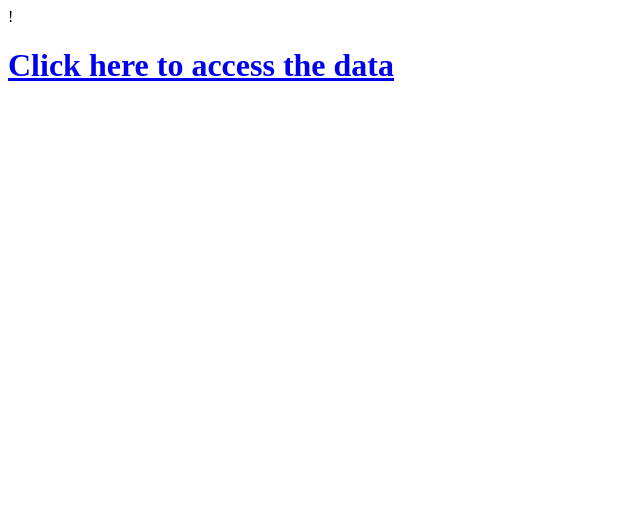
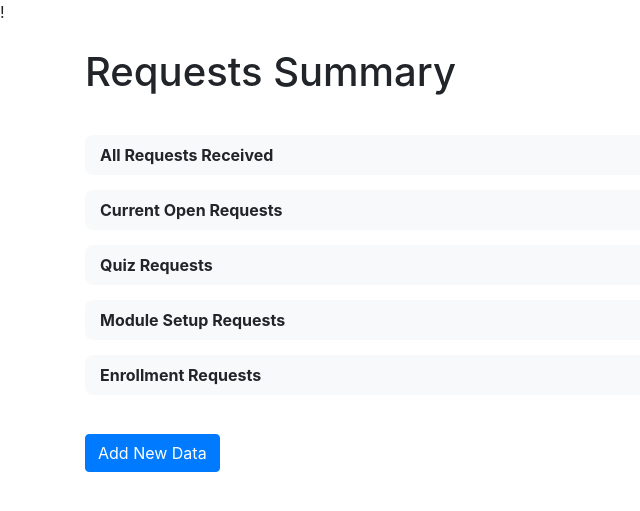
Before and after one commit to JoshVis360/JoshVis360.github.io, a PHP site: page /index.html in a window 1280 px wide. Shown: the top 511 px of the page, without its empty margins (0-640 px from the left). Run offline with PHP 8.4, Linux system fonts and the light colour scheme; lists and menus that the app fills with data are empty.

Commit message:
Big update

```diff
--- a/index.html
+++ b/index.html
@@ -1,17 +1,53 @@
 !<!DOCTYPE html>
-
-
-<html>
-    <head>
-        <meta charset="utf-8">
-        <meta http-equiv="X-UA-Compatible" content="IE=edge">
-        <title></title>
-        <meta name="description" content="">
-        <meta name="viewport" content="width=device-width, initial-scale=1">
-        <link rel="stylesheet" href="">
-    </head>
-    <body>
-        <h1><a href="./index.php">Click here to access the data</a></h1>
-<script src="" async defer></script>
+<html lang="en">
+<head>
+    <meta charset="UTF-8">
+    <meta name="viewport" content="width=device-width, initial-scale=1.0">
+    <title>Index Page</title>
+    <!-- Bootstrap CSS -->
+    <link href="https://stackpath.bootstrapcdn.com/bootstrap/4.5.2/css/bootstrap.min.css" rel="stylesheet">
+    <!-- Custom CSS -->
+    <style>
+        .table-custom {
+            width: 100%;
+            border-collapse: separate;
+            border-spacing: 0 15px;
+        }
+        .table-custom td, .table-custom th {
+            border: none;
+            padding: 10px 15px;
+            border-radius: 8px;
+            background-color: #f8f9fa;
+            text-align: left;
+        }
+    </style>
+</head>
+<body>
+    <div class="container">
+        <h1 class="my-4">Requests Summary</h1>
+        <table class="table-custom">
+            <tr>
+                <th>All Requests Received</th>
+                <td><?php echo $data['all_requests']; ?></td>
+            </tr>
+            <tr>
+                <th>Current Open Requests</th>
+                <td><?php echo $data['open_requests']; ?></td>
+            </tr>
+            <tr>
+                <th>Quiz Requests</th>
+                <td><?php echo $data['quiz_requests']; ?></td>
+            </tr>
+            <tr>
+                <th>Module Setup Requests</th>
+                <td><?php echo $data['module_setup_requests']; ?></td>
+            </tr>
+            <tr>
+                <th>Enrollment Requests</th>
+                <td><?php echo $data['enrollment_requests']; ?></td>
+            </tr>
+        </table>
+        <a href="input.php" class="btn btn-primary mt-4">Add New Data</a>
+    </div>
 </body>
 </html>
--- a/index.php
+++ b/index.php
@@ -1,6 +1,4 @@
 <!-- index.php: Displays the data from data.txt and provides a link to the input page. -->
-
-
 <?php
 $dataFile = 'data.json';
 
```
